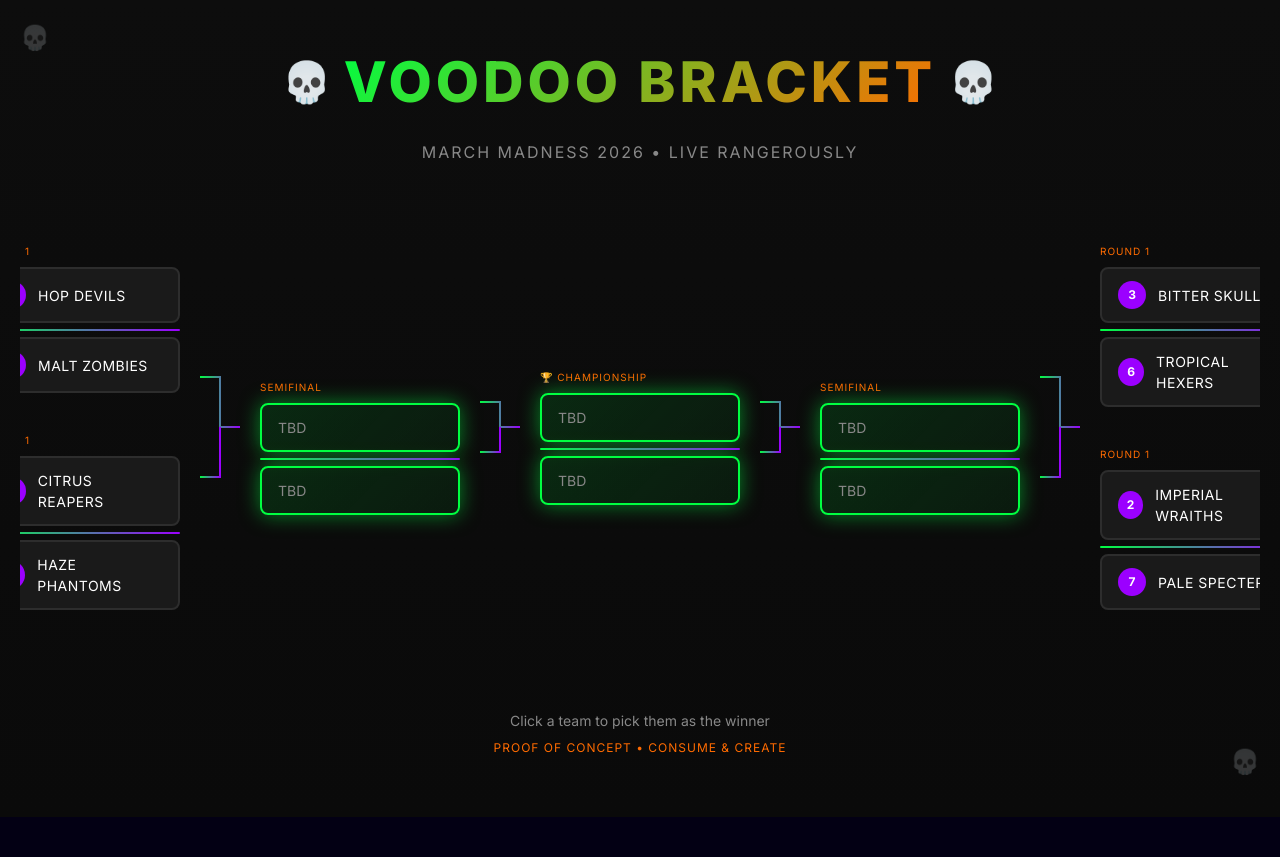
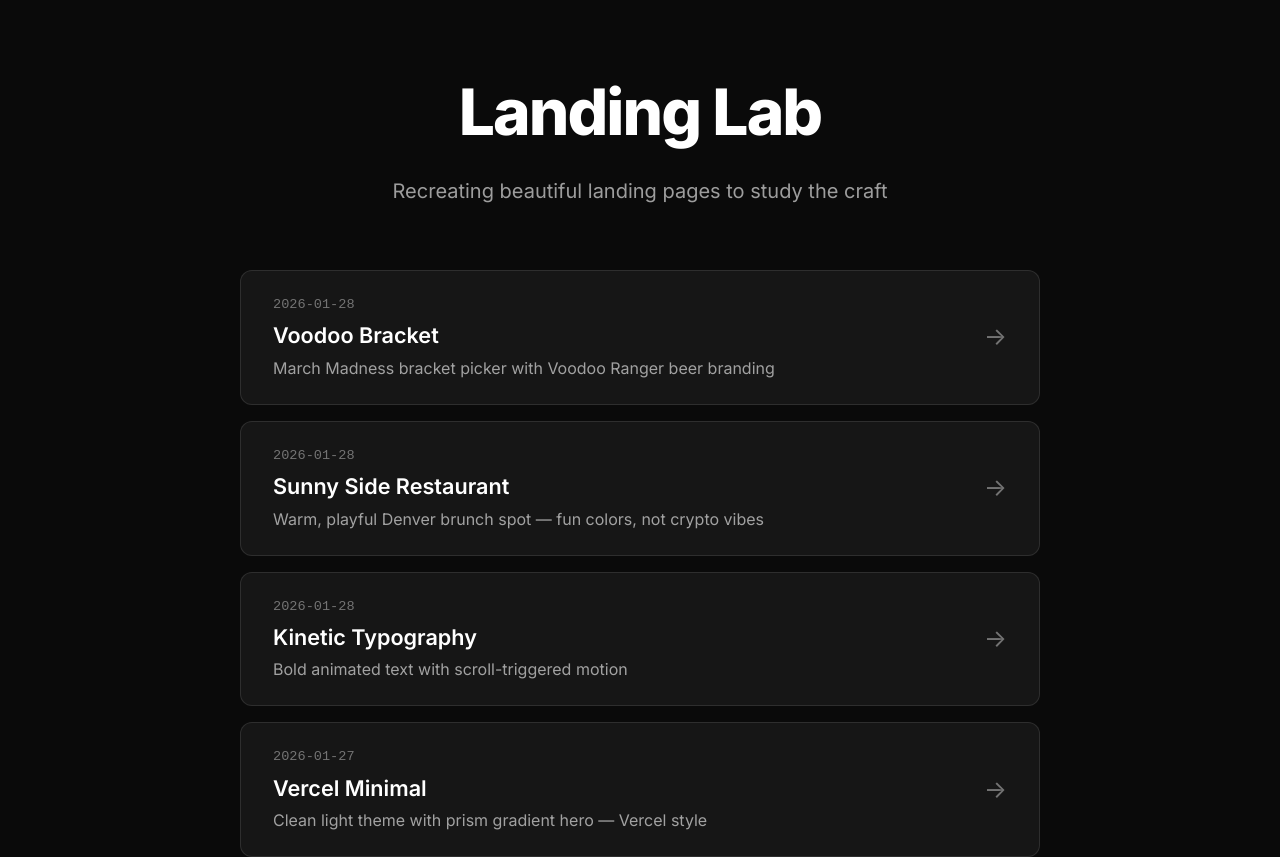
Before and after one commit to toddclawd-del/landing-lab, a React (Vite) app: page /#/ in a window 1280 px wide. Shown: the top 857 px of the page. Before the commit the page ends 817 px from the top, so only its background shows below. Built offline with nearby package versions, Linux system fonts and the light colour scheme.

Commit message:
Fix routing: gallery at root, add voodoo-bracket to list

```diff
--- a/src/App.tsx
+++ b/src/App.tsx
@@ -10,8 +10,7 @@
   return (
     <HashRouter>
       <Routes>
-        <Route path="/" element={<VoodooBracket />} />
-        <Route path="/home" element={<Home />} />
+        <Route path="/" element={<Home />} />
         <Route path="/aurora-mesh" element={<AuroraMeshLanding />} />
         <Route path="/vercel-minimal" element={<VercelMinimal />} />
         <Route path="/kinetic-typography" element={<KineticTypography />} />
--- a/src/pages/Home.tsx
+++ b/src/pages/Home.tsx
@@ -8,6 +8,12 @@
 }
 
 const pages: LandingPage[] = [
+  {
+    slug: 'voodoo-bracket',
+    title: 'Voodoo Bracket',
+    inspiration: 'March Madness bracket picker with Voodoo Ranger beer branding',
+    date: '2026-01-28'
+  },
   {
     slug: 'sunny-side',
     title: 'Sunny Side Restaurant',
```
